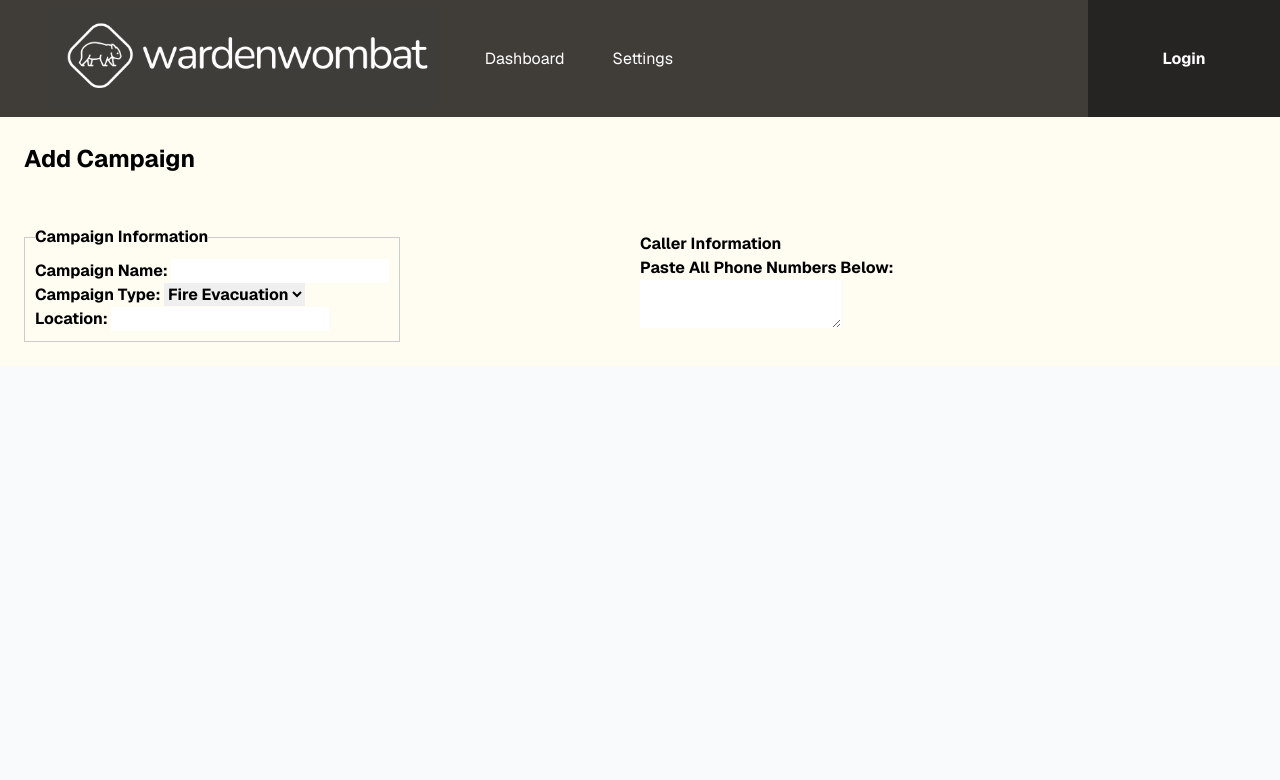
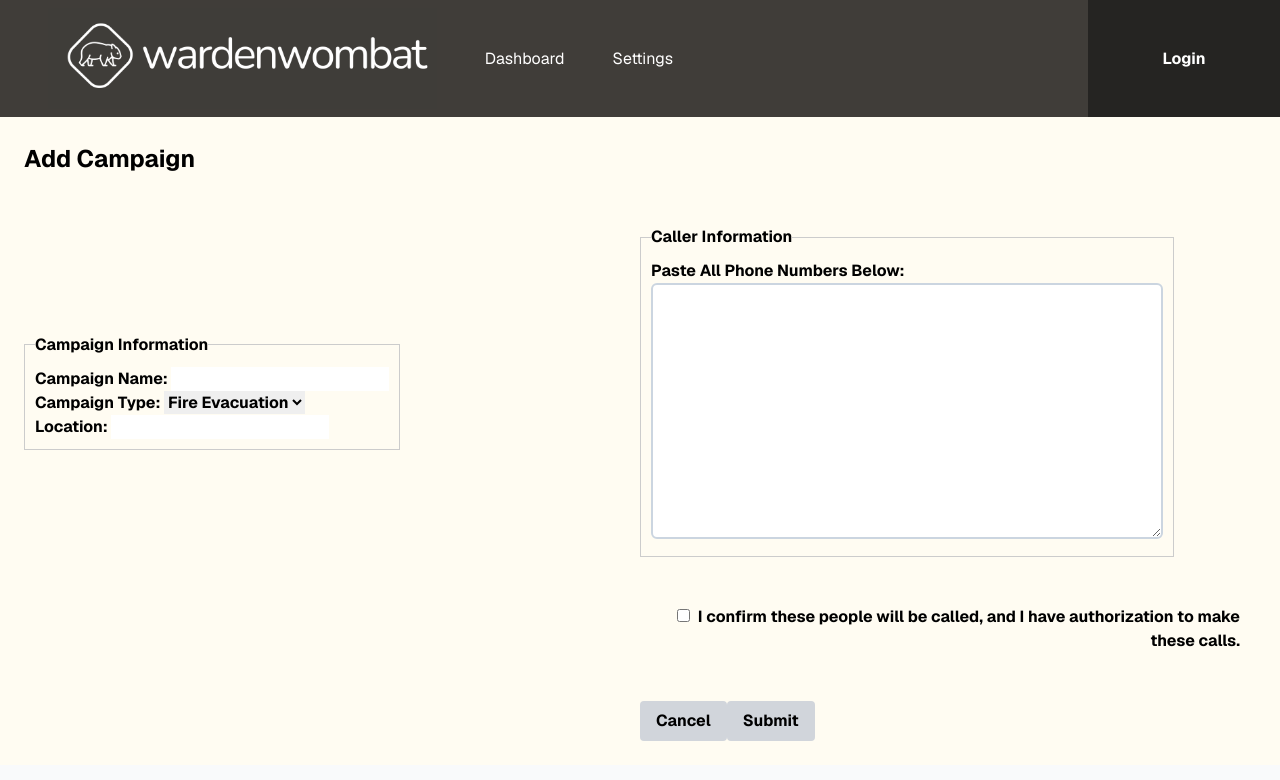
Before and after one commit to Locomotive-Ventures/wombat, a Next.js app in the folder frontend/: page /addcampaign in a window 1280 px wide. Shown: the top 780 px of the page. Built offline with nearby package versions, Linux system fonts and the light colour scheme; no server answers.

Commit message:
Successfully created campaign submission form. Yet to do input validation and transfer to dynamo

```diff
--- a/frontend/app/addcampaign/page.tsx
+++ b/frontend/app/addcampaign/page.tsx
@@ -14,6 +14,14 @@ export default async function Index() {
     data: { user },
   } = await supabase.auth.getUser()
 
+
+  const handleSubmit = async (formData: FormData) => {
+    "use server"
+    //function successfully triggered.
+    //Input validation
+    //Unique id generation
+    //pass data to dynamo
+  };
   return (
     <div className='w-full ' style={{background: '#FFFCF2',}}>
       <div className=' w-full flex'>
@@ -53,7 +61,7 @@ export default async function Index() {
             >
                 <div className="w-1/2 flex ">
                     <fieldset name="Campaign Information"
-                    style={{border: '1px solid #ccc', /* Add a border to the fieldset */
+                    style={{border: '1px solid #ccc',
                     padding: '10px',}}
                     >
                         <legend>Campaign Information</legend>
@@ -69,17 +77,71 @@ export default async function Index() {
                     </fieldset>
                 </div>
                 <div className="w-1/2 flex ">
-                    <fieldset name="Caller Information">
+                    <fieldset name="Caller Information"
+                    style={{border: '1px solid #ccc',
+                    padding: '10px',}}
+                    >
                         <legend>Caller Information</legend>
                         <label >Paste All Phone Numbers Below: </label><br></br>
-                        <textarea></textarea>
+                        <textarea
+                          id="my-textarea"
+                          name="my-textarea"
+                          rows={4}
+                          style={{
+                            width: '40vw',
+                            height: '20vw',
+                            padding: '0.5rem',
+                            border: '2px solid #cbd5e0',
+                            borderRadius: '0.375rem',
+                            overflow: 'auto',
+                            outline: 'none',
+                            transition: 'border-color 0.15s ease-in-out',
+                          }}
+                          className="focus:border-blue-500"
+                          />
                     </fieldset>
                 </div>
+            </div>
+            <div className="w-full flex" style={{
+              padding: '1.5rem',
+              color: 'black',
+              background: '#FFFCF2',
+              textAlign: 'left',
+              fontSize: '2vh',
+              fontWeight: 'bold',
+              display: 'flex',
+            }}>
+              <div
+                className="w-1/2 flex "
+              ></div>
+              <div
+                className="w-1/2 flex"
+              >
+                <label htmlFor="agree" className="block text-right pr-4">
+                  <input type="checkbox" id="agree" name="agree" required className="mr-2" />
+                  I confirm these people will be called, and I have authorization to make these calls.
+                </label>
+              </div>
+            </div>
+            <div className="w-full flex" style={{
+              padding: '1.5rem',
+              color: 'black',
+              background: '#FFFCF2',
+              textAlign: 'left',
+              fontSize: '2vh',
+              fontWeight: 'bold',
+              display: 'flex',
+            }}>
+              <div className='w-1/2 flex'></div>
+              <div
+              className='w-1/2 flex'
+              >
+                <button type="button" className="bg-gray-300 hover:bg-gray-400 px-4 py-2 rounded">Cancel</button>
+                <button type="submit" formAction={handleSubmit} className="bg-gray-300 hover:bg-blue-600 text-black px-4 py-2 rounded">Submit</button>
+              </div>
             </div>
         </form>
       </div>
     </div>
-
   )
 }
-//
```
